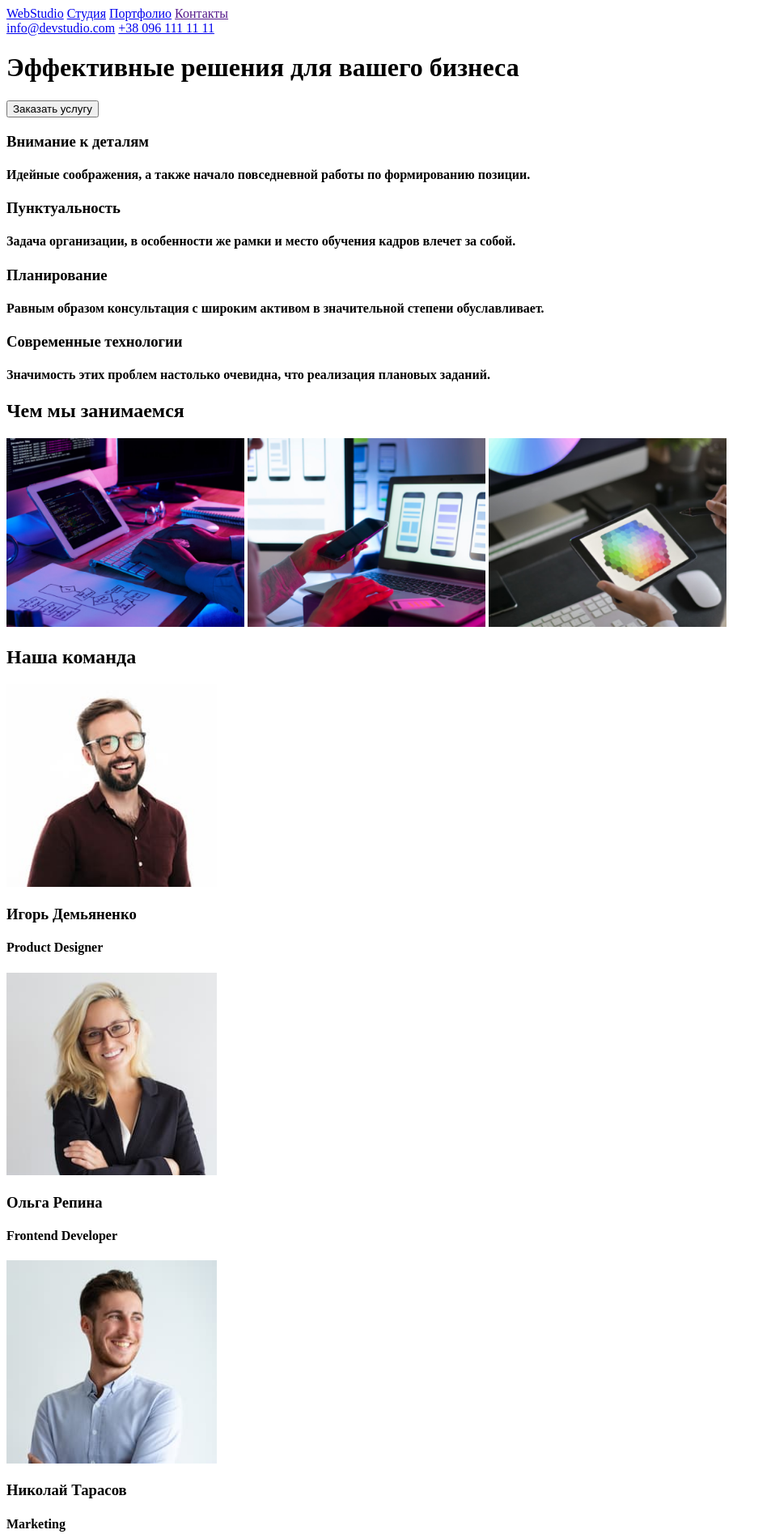
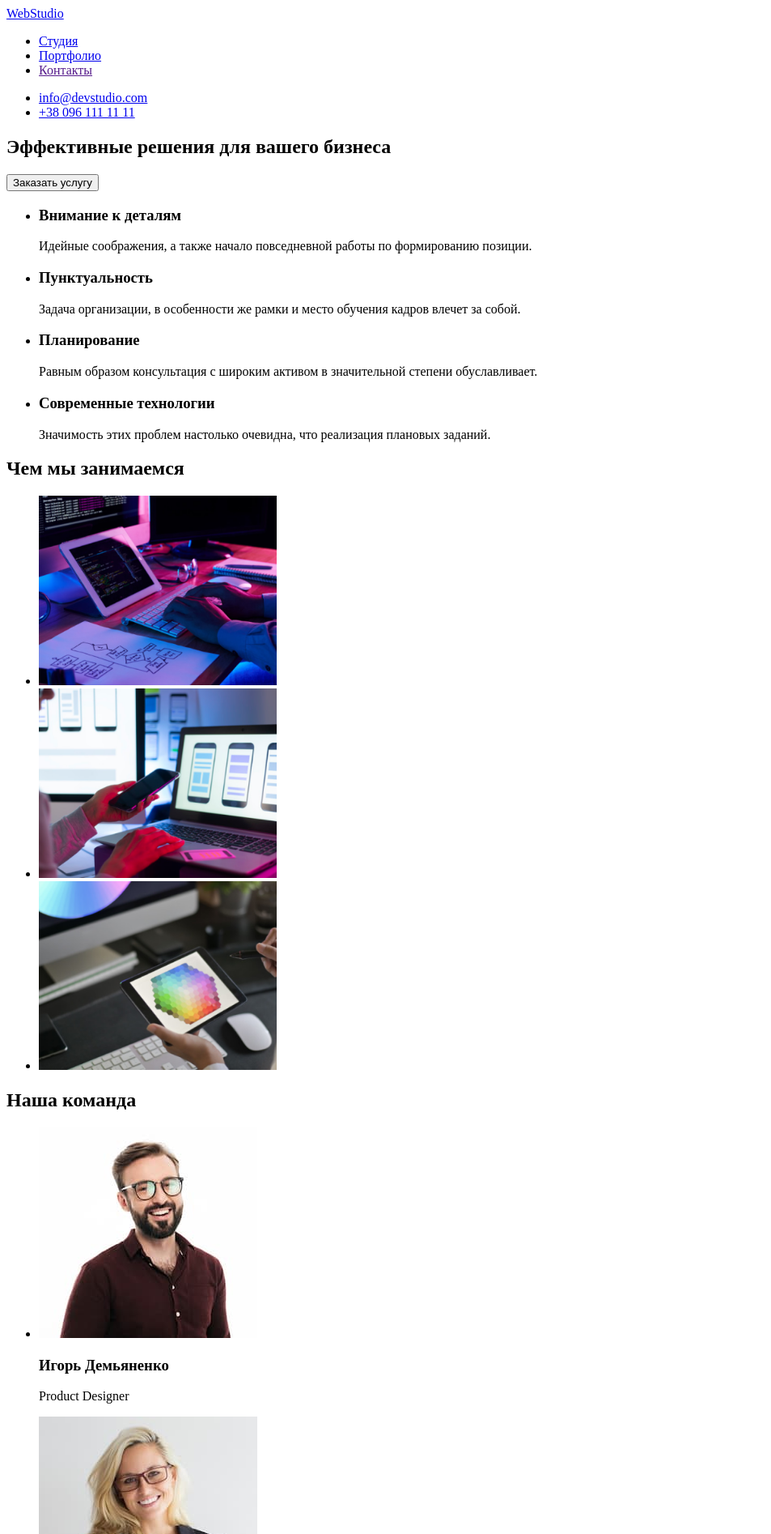
Before and after one commit to izaitseva/goit-markup-hw-01, a plain HTML site: page index.html in a window 1280 px wide. Shown: the top 1894 px of the page at 81% size, without its empty margins (0-953 px from the left). Drawn offline with Linux system fonts and the light colour scheme.

Commit message:
правки по первому отзыву к ДЗ

```diff
--- a/index.html
+++ b/index.html
@@ -14,79 +14,98 @@
         <nav>
             <div>
                 <a href="#">WebStudio</a>
-                <a href="#">Студия</a>
-                <a href="#">Портфолио</a>
-                <a href="">Контакты</a>
+            </div>
+            <div>
+                <ul>
+                    <li><a href="#">Студия</a></li>
+                    <li><a href="#">Портфолио</a></li>
+                    <li><a href="">Контакты</a></li>
+                </ul>
             </div>
         </nav>
-
         <!--Контакти-->
         <div>
+            <ul>
+                <li>
                     <a href="info@devstudio.com">info@devstudio.com</a>
+                </li>
+                <li>
                     <a href="tel:">+38 096 111 11 11</a>
-        </div>
-
-        <!--На синьому фоні-->
-        <div>
-            <h1>Эффективные решения для вашего бизнеса</h1>
-            <button>Заказать услугу</button>
+                </li>
+            </ul>
         </div>
     </header>
-
     <!--Основна частина-->
     <main>
+        <!--На синьому фоні-->
+        <section>
+            <h1>Эффективные решения для вашего бизнеса</h1>
+            <button type="button">Заказать услугу</button>
+        </section>
         <!--Перелік послуг-->
-        <div>
-            <div>
+        <section>
+            <ul>
+                <li>
                     <h3>Внимание к деталям</h3>
-                <h4>Идейные соображения, а также начало повседневной работы по формированию позиции.</h4>
-            </div>
-            <div>
+                    <p>Идейные соображения, а также начало повседневной работы по формированию позиции.</p>
+                </li>
+                <li>
                     <h3>Пунктуальность</h3>
-                <h4>Задача организации, в особенности же рамки и место обучения кадров влечет за собой.</h4>
-            </div>
-            <div>
+                    <p>Задача организации, в особенности же рамки и место обучения кадров влечет за собой.</p>
+                </li>
+                <li>
                     <h3>Планирование</h3>
-                <h4>Равным образом консультация с широким активом в значительной степени обуславливает.</h4>
-            </div>
-            <div>
+                    <p>Равным образом консультация с широким активом в значительной степени обуславливает.</p>
+                </li>
+                <li>
                     <h3>Современные технологии</h3>
-                <h4>Значимость этих проблем настолько очевидна, что реализация плановых заданий.</h4>
-            </div>
-        </div>
+                    <p>Значимость этих проблем настолько очевидна, что реализация плановых заданий.</p>
+                </li>
+            </ul>
+        </section>
 
         <!--Перелік послуг-фото-->
-        <div>
+        <section>
                 <h2>Чем мы занимаемся</h2>
+            <ul>
+                <li>
                     <img src="images/box1.png" alt="box1" width="294">
+                </li>
+                <li>
                     <img src="images/box2.png" alt="box2" width="294">
+                </li>
+                <li>
                     <img src="images/box3.png" alt="box3" width="294">
-        </div>
+                </li>
+            </ul>
+        </section>
 
         <!--Команда-->
-        <div>
+        <section>
                 <h2>Наша команда</h2>
-            <div>
-                <img src="images/Ihor.jpg" alt="img" width="260">
+            <ul>
+                <li>
+                    <img src="images/Ihor.jpg" alt="фото" width="270">
                     <h3>Игорь Демьяненко</h3>
-                <h4>Product Designer</h4>
-            </div>
-            <div>
-                <img src="images/Olga.jpg" alt="img" width="260">
+                    <p>Product Designer</p>
+                </li>
+                <li>
+                    <img src="images/Olga.jpg" alt="фото" width="270">
                     <h3>Ольга Репина</h3>
-                <h4>Frontend Developer</h4>
-            </div>
-            <div>
-                <img src="images/Nick.jpg" alt="img" width="260">
+                    <p>Frontend Developer</p>
+                </li>
+                <li>
+                    <img src="images/Nick.jpg" alt="фото" width="270">
                     <h3>Николай Тарасов</h3>
-                <h4>Marketing</h4>
-            </div>
-            <div>
-                <img src="images/Michael.jpg" alt="img" width="260">
+                    <p>Marketing</p>
+                </li>
+                <li>
+                    <img src="images/Michael.jpg" alt="фото" width="270">
                     <h3>Михаил Ермаков</h3>
-                <h4>UI Designer</h4>
-            </div>
-        </div>
+                    <p>UI Designer</p>
+                </li>
+            </ul>
+        </section>
     </main>
     <!--Нижня частина-->
     <footer>
@@ -94,8 +113,12 @@
             <a href="#">WebStudio</a>
             <address>г. Киев, пр-т Леси Украинки, 26</address>
             <ul>
-                <li>info@example.com</li>
-                <li>+38 099 111 11 11</li>
+                <li>
+                    <a href="info@example.com">info@example.com</a>
+                </li>
+                <li>
+                    <a href="tel:">+38 099 111 11 11</a>
+                </li>
             </ul>
         </div>
     </footer>
```
Lines whose indentation alone changed are shown as unchanged.
